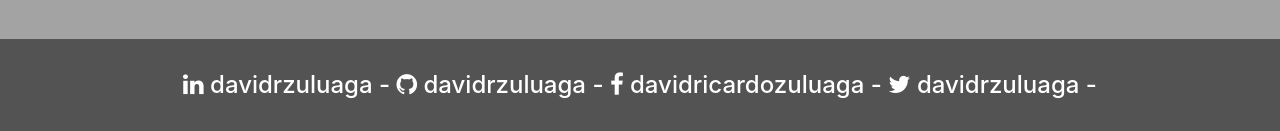
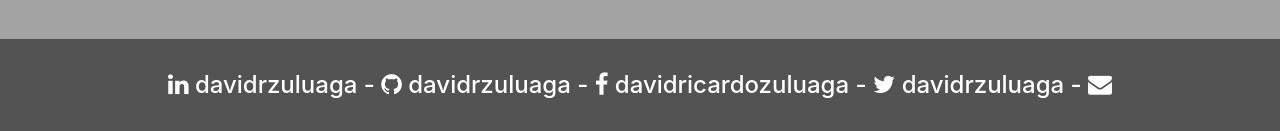
Before and after one commit to davidrzuluaga/davidrzuluaga.github.io, a React (Create React App) app: page / in a window 1280 px wide. Shown: the part 3443-3574 px from the top of the page. Built offline with nearby package versions, Linux system fonts and the light colour scheme.

Commit message:
mail in contact

```diff
--- a/src/components/contact.js
+++ b/src/components/contact.js
@@ -29,6 +29,7 @@ class Contact extends Component {
                     {this.state.pageInfo.social.map((social, index) =>
                         <a rel="noopener noreferrer" key={social.icon} href={social.link} target="_blank"><i class={social.icon} /> {social.user} - </a>
                     )}
+                    <a href={"mailto:"+this.state.pageInfo.email}><i className="fa fa-envelope" /> </a>
                 </h3>
             </div>
         </div>
```
